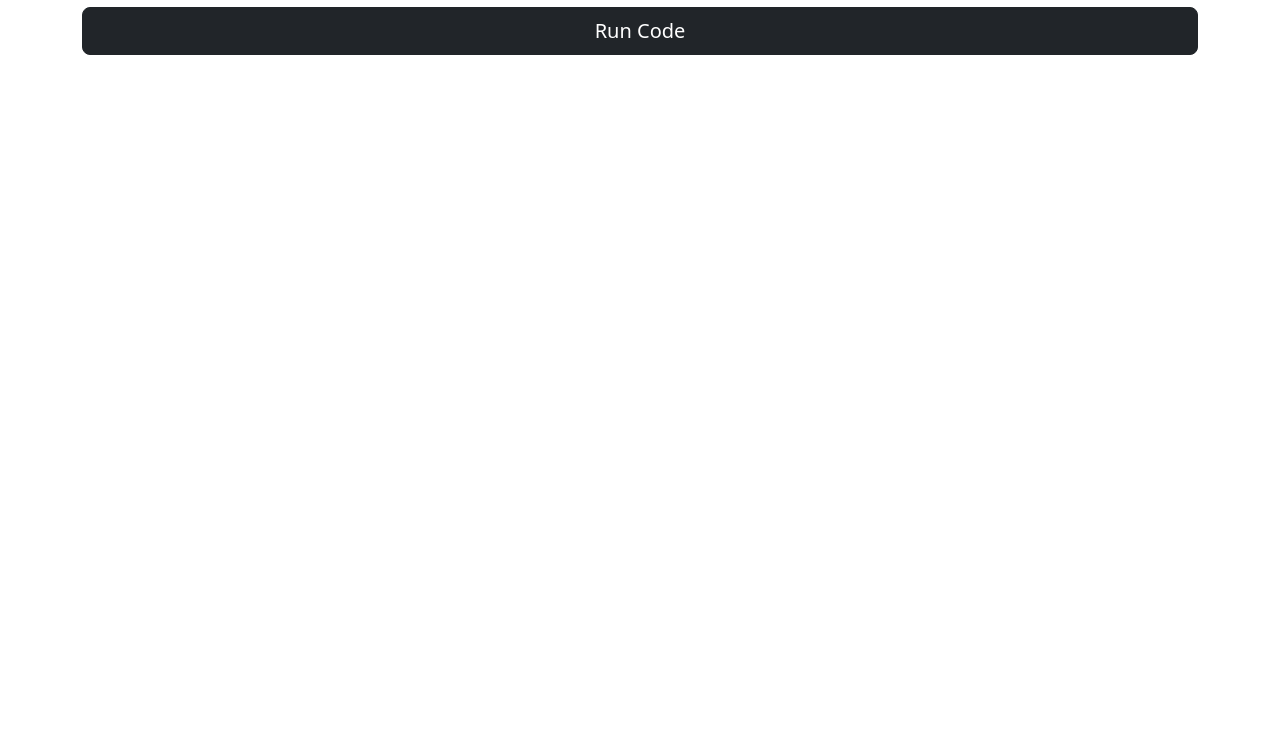
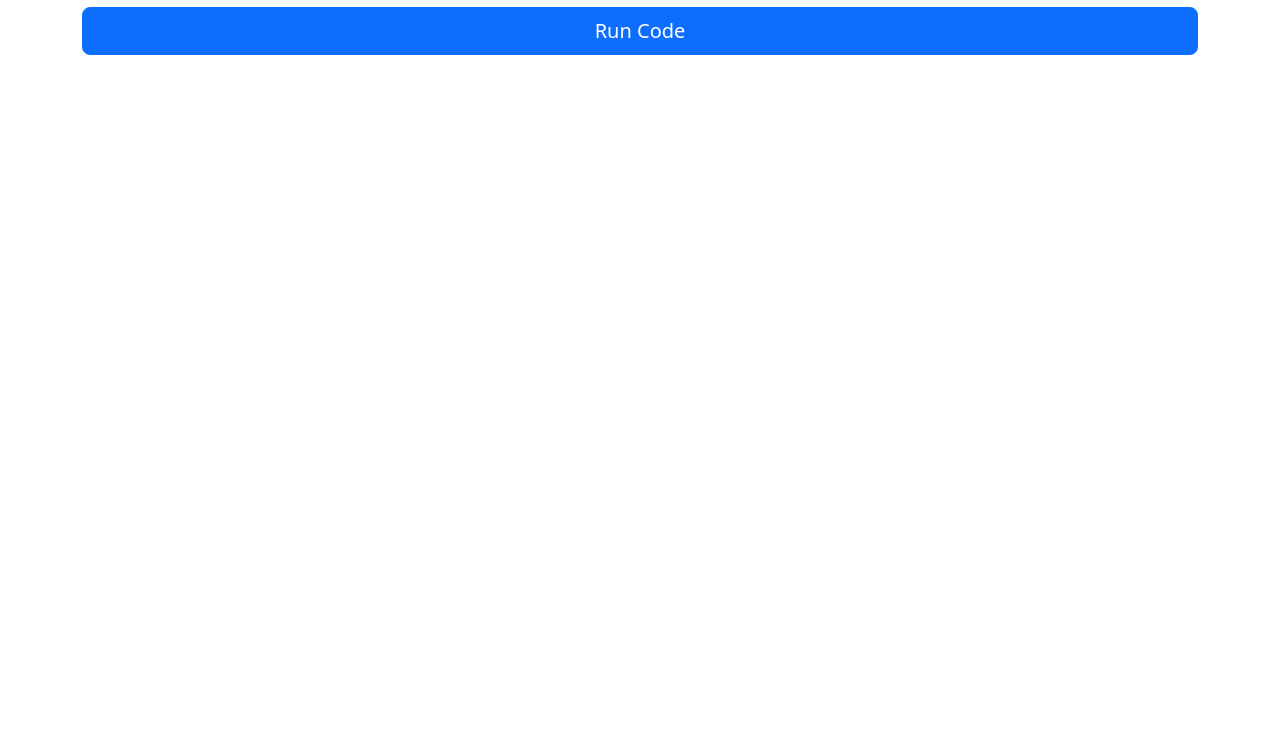
Before and after one commit to msusdev/example-static-js-app, a website: page index.html in a window 1280 px wide. Shown: the part 57-800 px from the top of the page. Drawn offline with nearby package versions, Linux system fonts and the light colour scheme.

Commit message:
Changed formatting of button

```diff
--- a/index.html
+++ b/index.html
@@ -17,7 +17,7 @@
             </div>
         </nav>
         <main class="container d-grid gap-2">
-            <button type="button" class="btn btn-dark btn-lg" onclick="run()">
+            <button type="button" class="btn btn-primary btn-lg" onclick="run()">
                 Run Code
             </button>
         </main>
```
